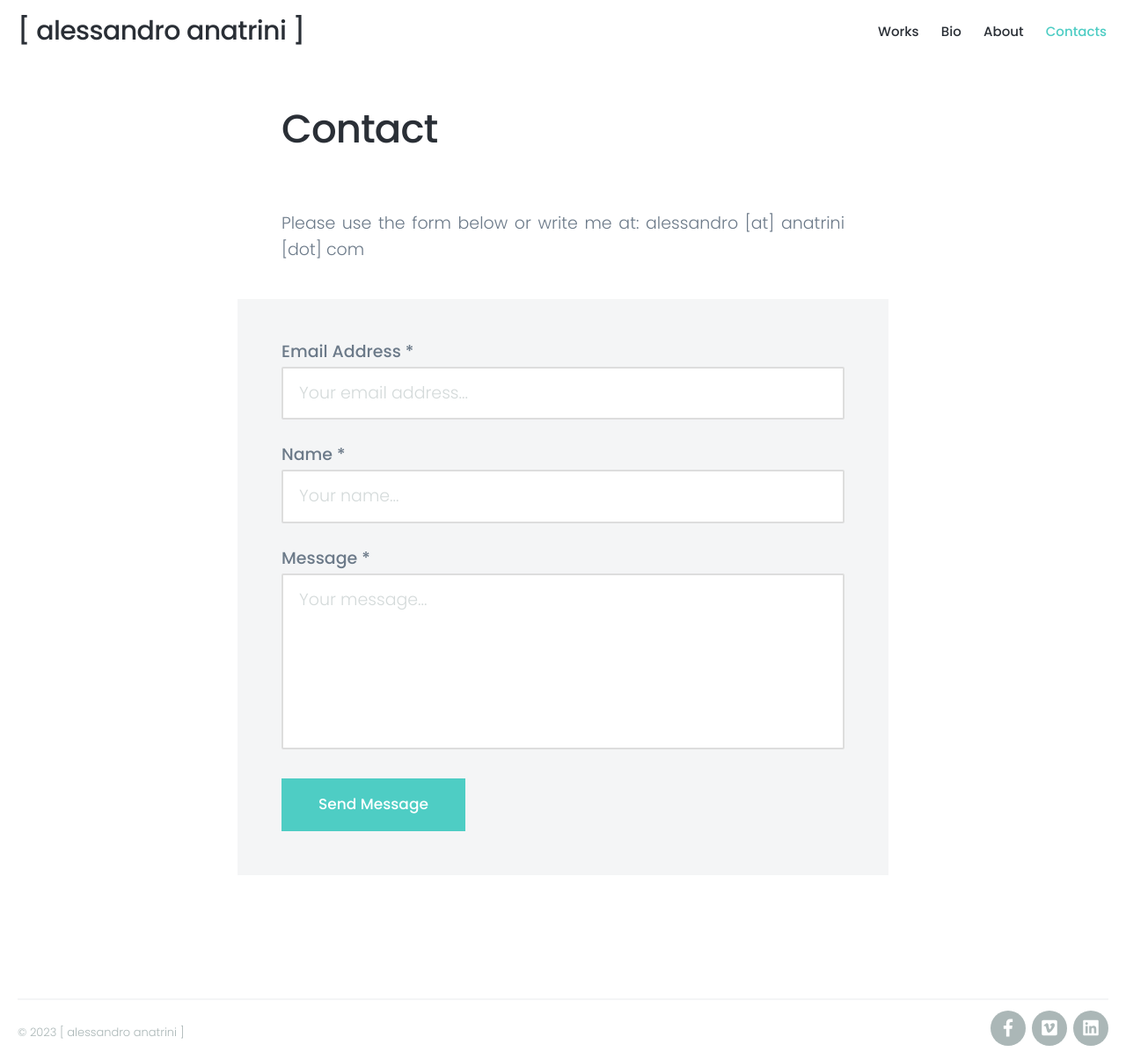
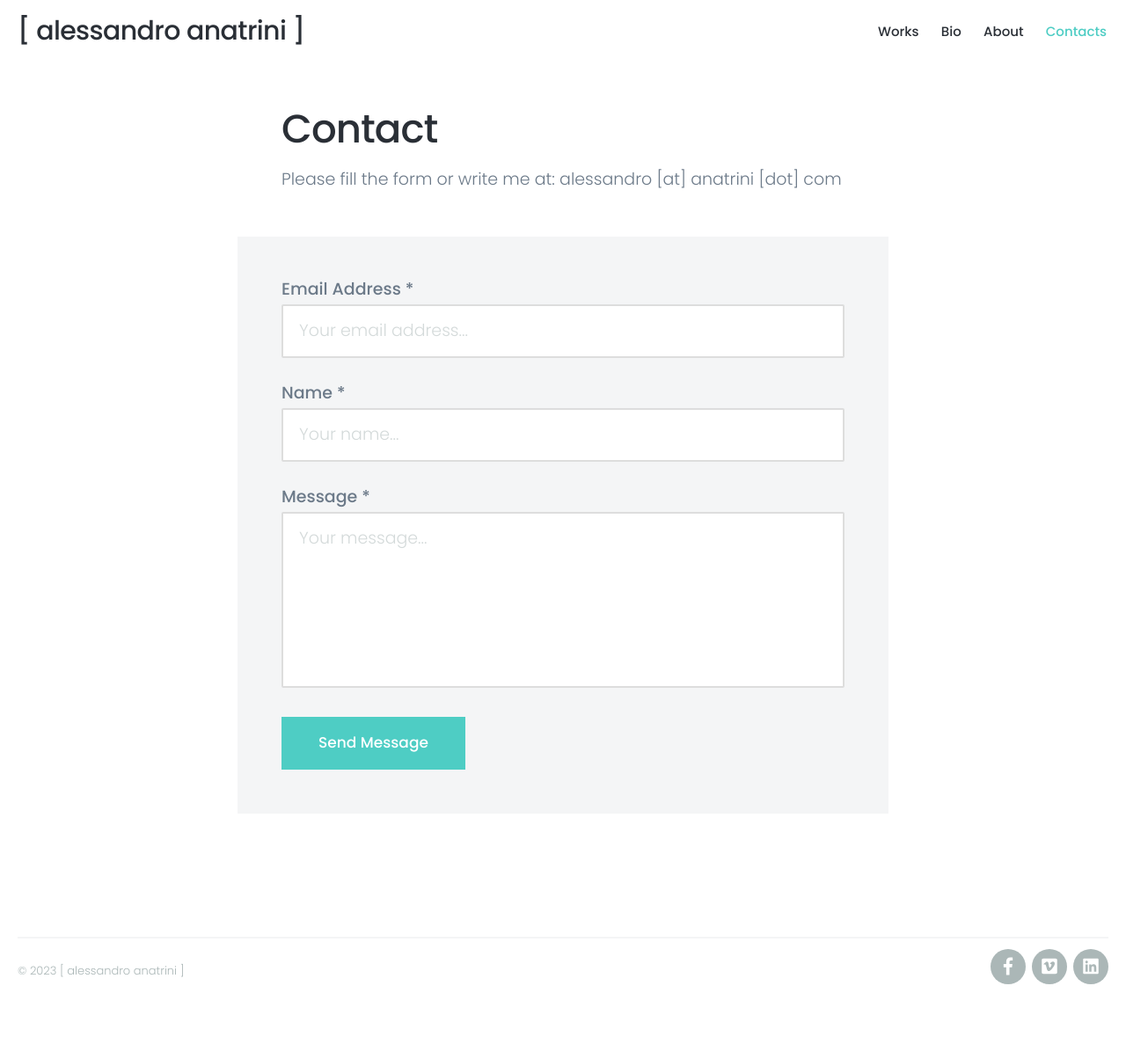
Before and after one commit to al-anatrini/al-anatrini.github.io, a Jekyll site: the page built from _pages/contacts.md, in a window 1280 px wide. Shown: the whole page at 88% size. Built offline with Jekyll 4.4.1, drawn with Linux system fonts in a browser that asks for light colours; nearby versions of some CDN libraries; after the commit the page ends 1134 px from its top, so only the background shows below that.

Commit message:
add contact sub

```diff
--- a/_pages/contacts.md
+++ b/_pages/contacts.md
@@ -1,11 +1,8 @@
 ---
 title: Contact
-subtitle: ''
+subtitle: 'Please fill the form or write me at: alessandro [at] anatrini [dot] com'
 description: ''
 featured_image: /images/demo/about.jpg
 ---
 
-Please use the form below or write me at: alessandro [at] anatrini [dot] com
-{: style="text-align: justify;"}
-
 {% include contact-form.html %}
```
